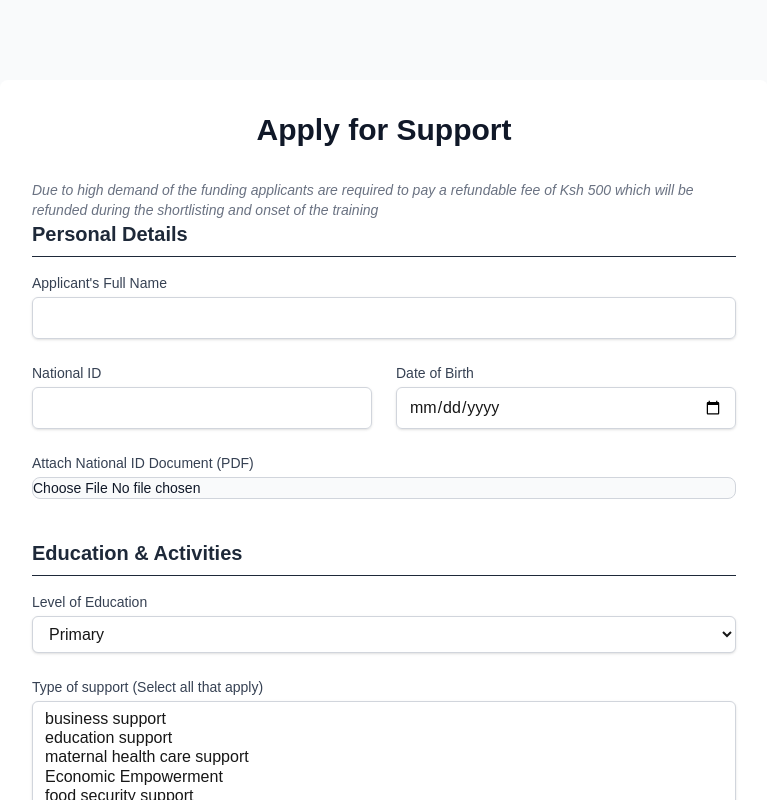
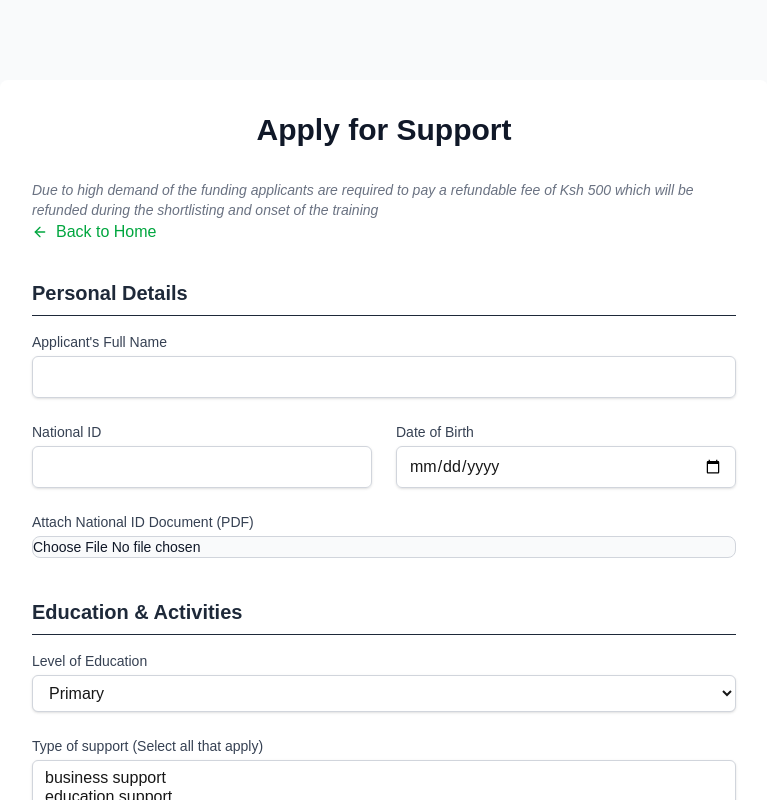
Before and after one commit to Wakanyaben254/gates, a Next.js app: page /apply in a window 1280 px wide. Shown: the top 800 px of the page, without its empty margins (256-1023 px from the left). Built offline with nearby package versions, Linux system fonts and the light colour scheme.

Commit message:
Update GatesApply.tsx

```diff
--- a/src/app/components/GatesApply.tsx
+++ b/src/app/components/GatesApply.tsx
@@ -2,6 +2,8 @@
 "use client";
 
 import React, { useState, ChangeEvent, FormEvent } from 'react';
+import Link from 'next/link';
+import { ArrowLeft } from 'lucide-react';
 import { PhoneInput } from 'react-international-phone';
 import GatesDialog from './GatesDialog'; // Import the dialog component
 // Import the styles
@@ -176,7 +178,15 @@ const GatesApply: React.FC = () => {
       <div className="max-w-3xl mx-auto bg-white p-8 rounded-lg shadow-xl">
         <h2 className="text-3xl font-bold text-gray-900 mb-8 text-center">Apply for Support</h2>
          <p className="mt-1 text-sm text-gray-500 italic"> Due to high demand of the funding applicants are required to pay a refundable fee of Ksh 500 which will be refunded during the shortlisting and onset of the training</p>
-
+<div className="mb-8">
+            <Link
+              href="/"
+              className="inline-flex items-center text-green-600 hover:text-green-700 font-medium"
+            >
+              <ArrowLeft className="w-4 h-4 mr-2" />
+              Back to Home
+            </Link>
+          </div>
         <form onSubmit={handleSubmit} className="space-y-6">
           {/* Section 1: Personal Details */}
           <h3 className="text-xl font-semibold text-gray-800 border-b pb-2 mb-4">Personal Details</h3>
```
